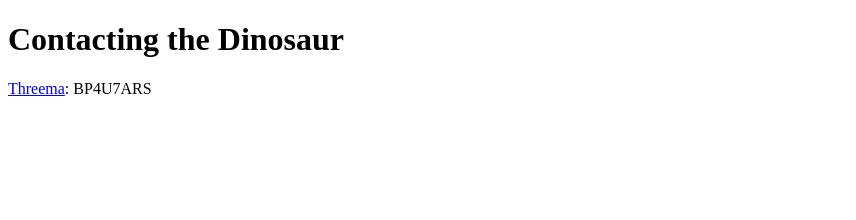
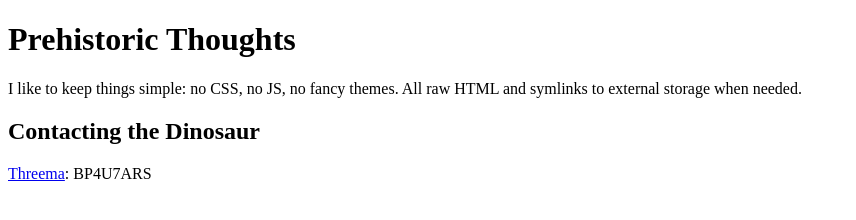
Before and after one commit to justin-sysadmin/justin-sysadmin.github.io, a plain HTML site: page index.html in a window 1280 px wide. Shown: the whole page, without its empty margins (0-856 px from the left). Drawn offline with Linux system fonts and the light colour scheme.

Commit message:
Update index.html

```diff
--- a/index.html
+++ b/index.html
@@ -1,7 +1,9 @@
 <!DOCTYPE html>
 <html>
 <body>
-<h1>Contacting the Dinosaur</h1>
+<h1>Prehistoric Thoughts</h1>
+  <p>I like to keep things simple: no CSS, no JS, no fancy themes.  All raw HTML and symlinks to external storage when needed.</p>
+  <h2>Contacting the Dinosaur</h2>
 <p><a href=https://threema.ch/en/home>Threema</a>: BP4U7ARS</p>
 </body>
 </html>
```
